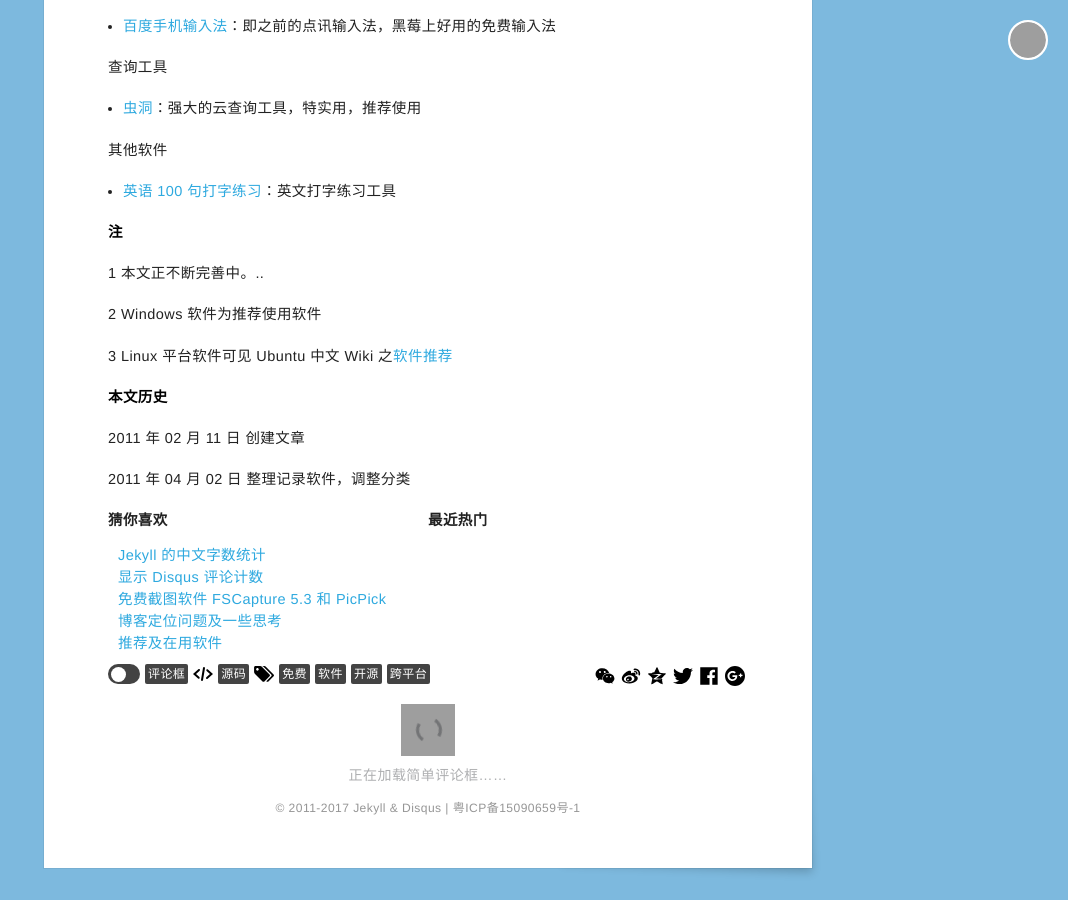
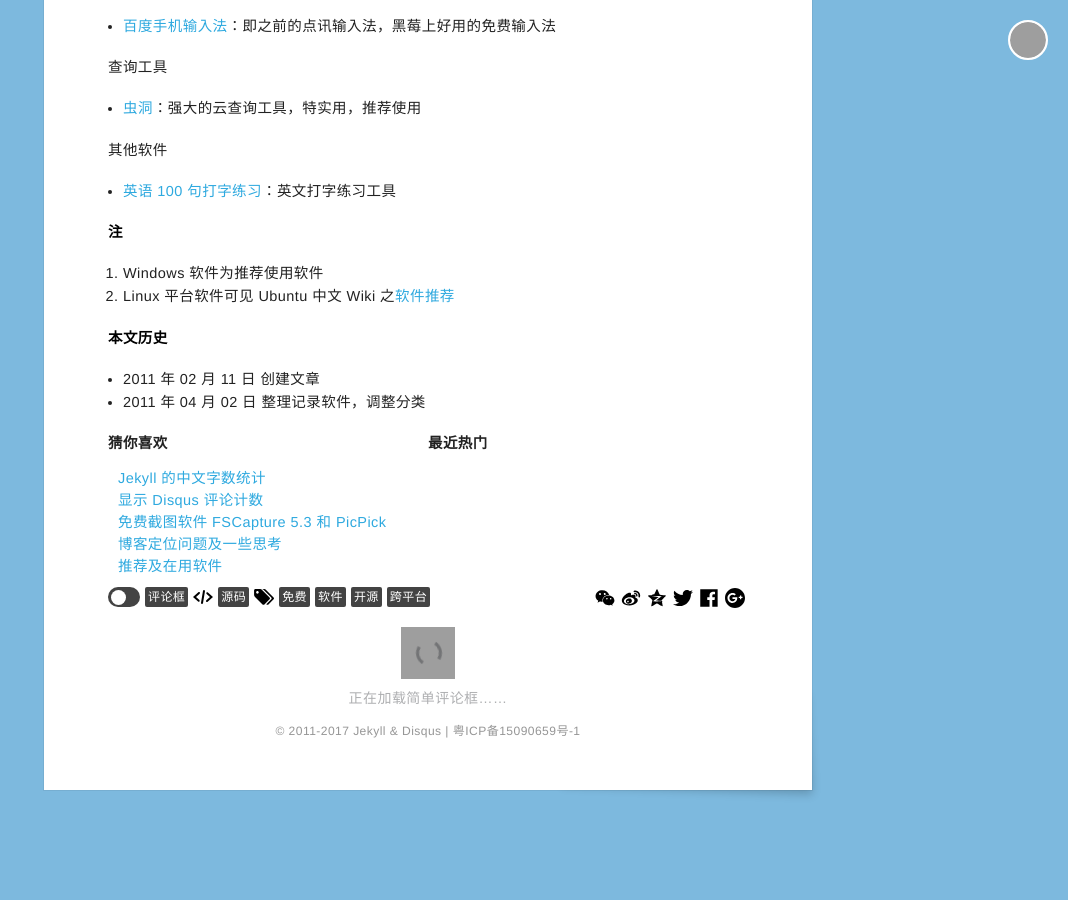
Before and after one commit to fooleap/fooleap.github.io, a Jekyll site: the page built from _posts/2011-04-02-default-software.md, in a window 1280 px wide and 900 px high, scrolled down 5830 px. Shown: the whole window, without its empty margins (212-1280 px from the left). Built offline with Jekyll 4.4.1, drawn with Linux system fonts in a browser that asks for light colours; comment, search, counter and statistics services are not loaded; after the commit the page ends 6652 px from its top, so only the background shows below that; some of the changed text lies outside the part shown; grey boxes are pictures that could not be loaded.

Commit message:
更新草稿

```diff
--- a/_config.yml
+++ b/_config.yml
@@ -3,7 +3,7 @@
 host: 0.0.0.0
 
 title: Fooleap's Blog
-keywords: [fooleap, 前端, Linux, 潮汕]
+keywords: [fooleap, 前端, 跑步, 潮汕]
 description: 'A foolish man could not always lose!'
 
 exclude: [webpack.config.js, package.json, Gemfile, Gemfile.lock, src, node_modules]
--- a/_includes/head.html
+++ b/_includes/head.html
@@ -13,7 +13,7 @@
     <meta http-equiv="X-UA-Compatible" content="IE=edge" />
     <title>{% if paginator and paginator.page != 1 %}第{{ paginator.page }}页 | {{ site.title }}{% elsif page.title %}{{ page.title }} | {{ site.title }}{% else %}{{ site.title }}{% endif %}</title>
     <meta name="viewport" content="width=device-width, initial-scale=1.0, maximum-scale=1.3, user-scalable=no" />
-    <meta name="description" content="{% if page.description %}{{ page.description }}{% else %}{{ site.description }}{% endif %}" />
+    <meta name="description" content="{% if page.description %}{{ page.description }}{% else %}{% if page.layout == "post" %}{{ page.content | split: '</p>' | first | remove: '<p>' }}{% else %}{{ site.description }}{% endif %}{% endif %}" />
     <meta name="keywords" content="{% if page.tags %}{{ page.tags | join: ', '}}{% else %}{{ site.keywords | join: ', ' }}{% endif %}" />
     <meta name="author" content="fooleap" />
     <meta name="renderer" content="webkit">
--- a/_posts/2011-04-02-default-software.md
+++ b/_posts/2011-04-02-default-software.md
@@ -1,7 +1,7 @@
 ---
 layout: post
 title: 推荐及在用软件
-description: "Windows<br />Google Chrome：简洁高效的跨平台网页浏览器<br />Mozilla Firefox：中文称火狐，功能强大的浏览器，开源跨平台<br />Opera：高速小巧的跨平台浏览器"
+description: "推荐及在用软件"
 category: tech
 tags: [免费, 软件, 开源, 跨平台]
 ---
@@ -282,15 +282,12 @@
 
 **注**
 
-1 本文正不断完善中。..
+1. Windows 软件为推荐使用软件
 
-2 Windows 软件为推荐使用软件
-
-3 Linux 平台软件可见 Ubuntu 中文 Wiki 之[软件推荐](http://wiki.ubuntu.org.cn/Qref/Applications)
+2. Linux 平台软件可见 Ubuntu 中文 Wiki 之[软件推荐](http://wiki.ubuntu.org.cn/Qref/Applications)
 
 
 **本文历史**
 
-2011 年 02 月 11 日 创建文章
-
-2011 年 04 月 02 日 整理记录软件，调整分类
+* 2011 年 02 月 11 日 创建文章
+* 2011 年 04 月 02 日 整理记录软件，调整分类
--- a/pages/atom.xml
+++ b/pages/atom.xml
@@ -20,7 +20,7 @@
       <link href="{{ site.home }}{{ post.url }}" />
       <updated>{{ post.date | date_to_xmlschema }}</updated>
       <id>{{ post.id | remove: "/" }}</id>
-      <summary type="text">{{ post.description | xml_escape }}</summary>
+      <summary type="text">{% if post.description %}{{ post.description | xml_escape }}{% else %}{{ post.content | split: '</p>' | first | strip_html | xml_escape }}{% endif %}</summary>
     </entry>
   {% endfor %}
 </feed>
```
Also changed, not shown: _drafts/2017-05-25-catch-corbicula-hot-when-tide-drop.md (+17 -3 lines).
